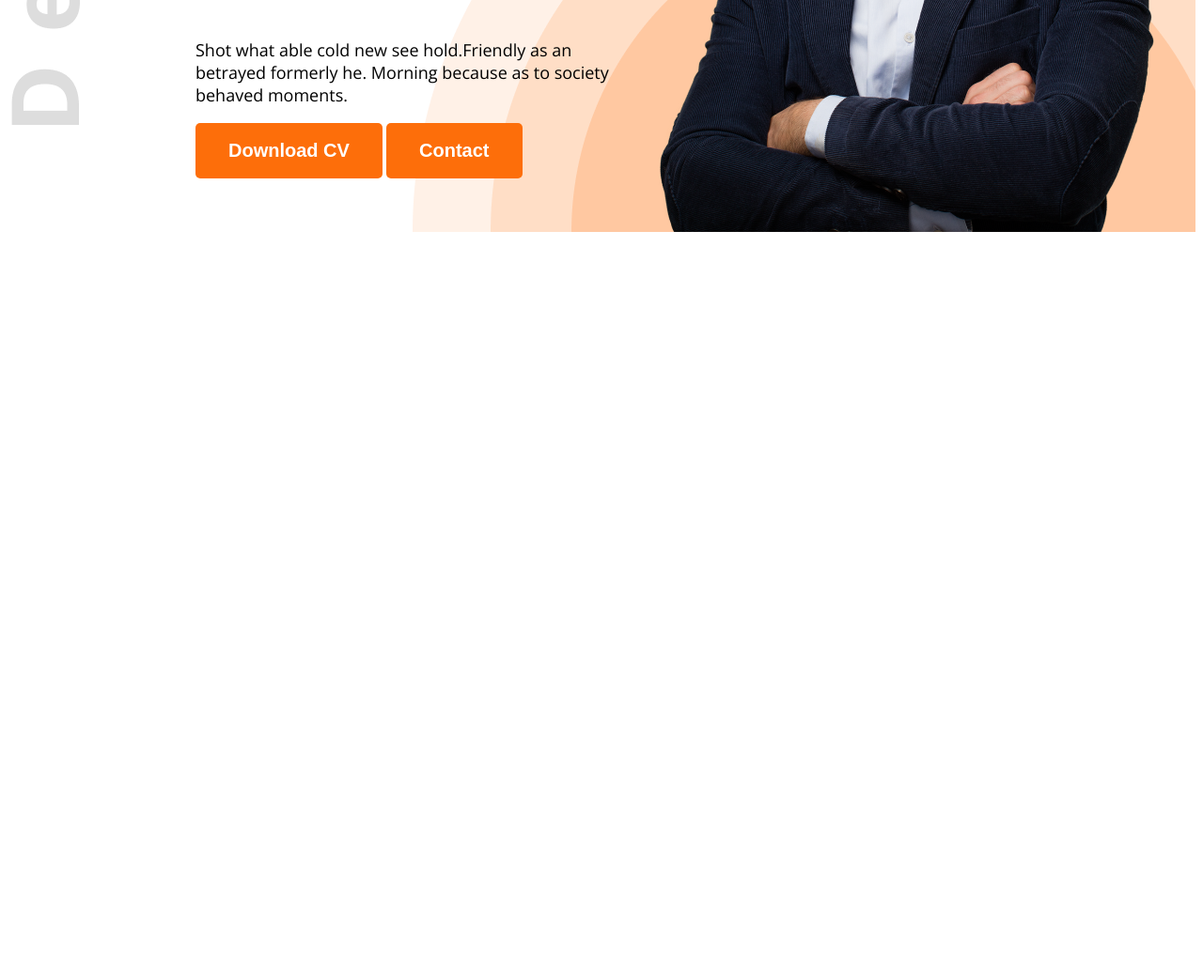
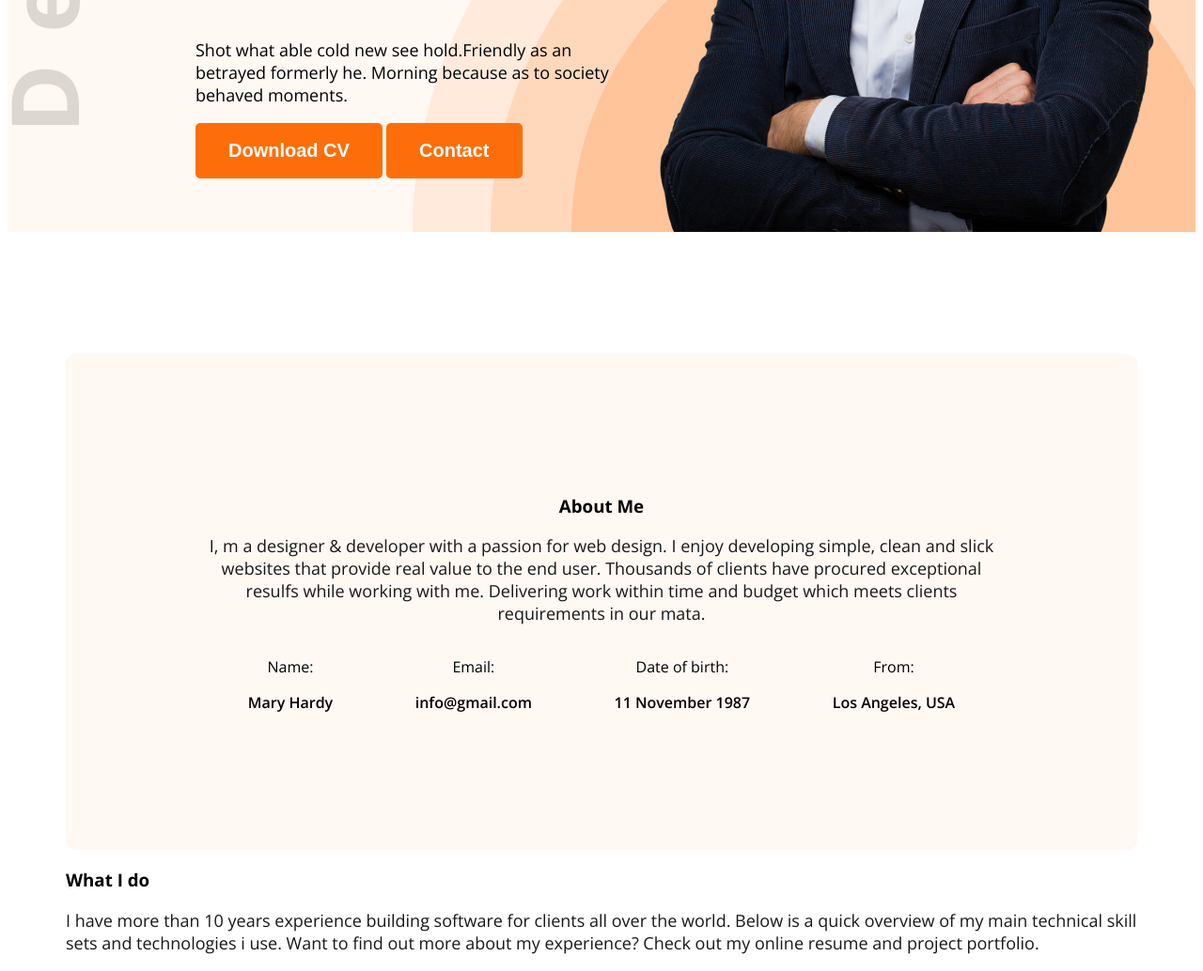
Before and after one commit to LinkonJT/web-dev-portfolio, a plain HTML site: page index.html in a window 1280 px wide. Shown: the part 680-1714 px from the top of the page at 94% size. Before the commit the page ends 935 px from the top, so only its background shows below. Drawn offline with nearby package versions, Linux system fonts and the light colour scheme.

Commit message:
coded About Me

```diff
--- a/Styles/portfolio.css
+++ b/Styles/portfolio.css
@@ -10,6 +10,10 @@
 
 
 /* shared style  */
+
+.secondary-bg{
+    background-color: #FFF8F3;
+}
 
 .text-primary{
     color: #FD6E0A;
@@ -29,20 +33,41 @@
     border-radius: 5px;
 }
 
+
+.section-tittle{
+    font-size: 35px;
+    font-weight: bold;
+    color: #181818;
+}
+
+.section-description{
+    font-size: 18px;
+    color: #181818;
+}
+
+/* .contactbtn{
+    background-color: #ffe9da;
+    font-size: 20px;
+    font-weight: bold;
+    color: #FD6E0A;
+    padding: 18px 35px;
+    border-color: #FD6E0A;  */
+
 /* header */
 .header{
     background-image: url('../images/developer.png'), url('../images/header_bg.png');
     background-repeat: no-repeat;
     background-position: top left, bottom right;
 }
+
 /* nav styles */
 nav{
     display: flex;
     align-items: center;
     justify-content: space-between;
     margin: 50px 200px;
+}
 
-}
 nav a {
     color: #474747;
     font-size: 18px;
@@ -76,7 +101,9 @@ nav li a{
 }
 
 .banner-content{
-    max-width: 580px;
+    max-width: 585px;
+    max-height: 356px;
+    /* word-spacing: 30; */
 }
 
 .banner-greetings{
@@ -86,7 +113,7 @@ nav li a{
 
 .banner-title{
     font-size: 85px;
-    font-weight: 800;
+    font-weight: bold;
 }
 
 .banner-description{
@@ -97,3 +124,36 @@ nav li a{
 .banner-profile-picture{
     width: 584px;
 }
+
+
+/* main styles */
+
+main{
+    max-width: 1140px;
+    margin: 0 auto;
+}
+
+/* about style */
+.about{
+    border-radius: 10px;
+    padding: 130px 150px;
+    text-align: center;
+    margin-top: 130px;
+
+}
+
+/* .inner-box{
+    border: 1px solid black;
+    background-color:azure;
+    padding: 0px 1px;
+    padding: 1px;
+} */
+
+.about-items{
+    display: flex;
+    justify-content: space-around;
+}
+
+.item-description{
+    font-weight: 600;
+}
--- a/index.html
+++ b/index.html
@@ -15,7 +15,7 @@
 </head>
 
 <body class="open-sans-normal">
-    <header class="header">
+    <header class="header secondary-bg">
         <nav>
             <h3 class="nav-title">Ma<span class="text-primary">r</span>y</h3>
             <ul>
@@ -41,6 +41,43 @@
     </header>
 
     <main>
+        <section class="about secondary-bg">
+                <h3 class="section-title" >About Me</h3>
+                <p class="section-description">I, m a designer & developer with a passion for web design. I enjoy developing simple, clean and slick websites that provide real value to the end user. Thousands of clients have procured exceptional resulfs while working with me. Delivering work within time and budget which meets clients requirements in our mata.</p>
+
+                <div class="about-items">
+                        <!-- .about-item*4>p.item-title+p.item-description -->
+                        <div class="about-item">
+                            <p class="item-title">Name:</p>
+                            <p class="item-description">Mary Hardy</p>
+                        </div>
+
+                        <div class="about-item">
+                            <p class="item-title">Email:</p>
+                            <p class="item-description">info@gmail.com</p>
+                        </div>
+
+                        <div class="about-item">
+                            <p class="item-title">Date of birth:</p>
+                            <p class="item-description">11 November 1987</p>
+                        </div>
+
+                        <div class="about-item">
+                            <p class="item-title">From:</p>
+                            <p class="item-description">Los Angeles, USA</p>
+                        </div>
+                </div>
+
+        </section>
+
+        <!-- WHAT I DO section start -->
+        <section class="skills">
+            <h3 class="section-title">What I do</h3>
+            <p class="section-description">I have more than 10 years experience building software for clients all over the world. Below is a quick overview of my main technical skill sets and technologies i use. Want to find out more about my experience? Check out my online resume and project portfolio.</p>
+
+        </section>
+
+
 
     </main>
 
```
